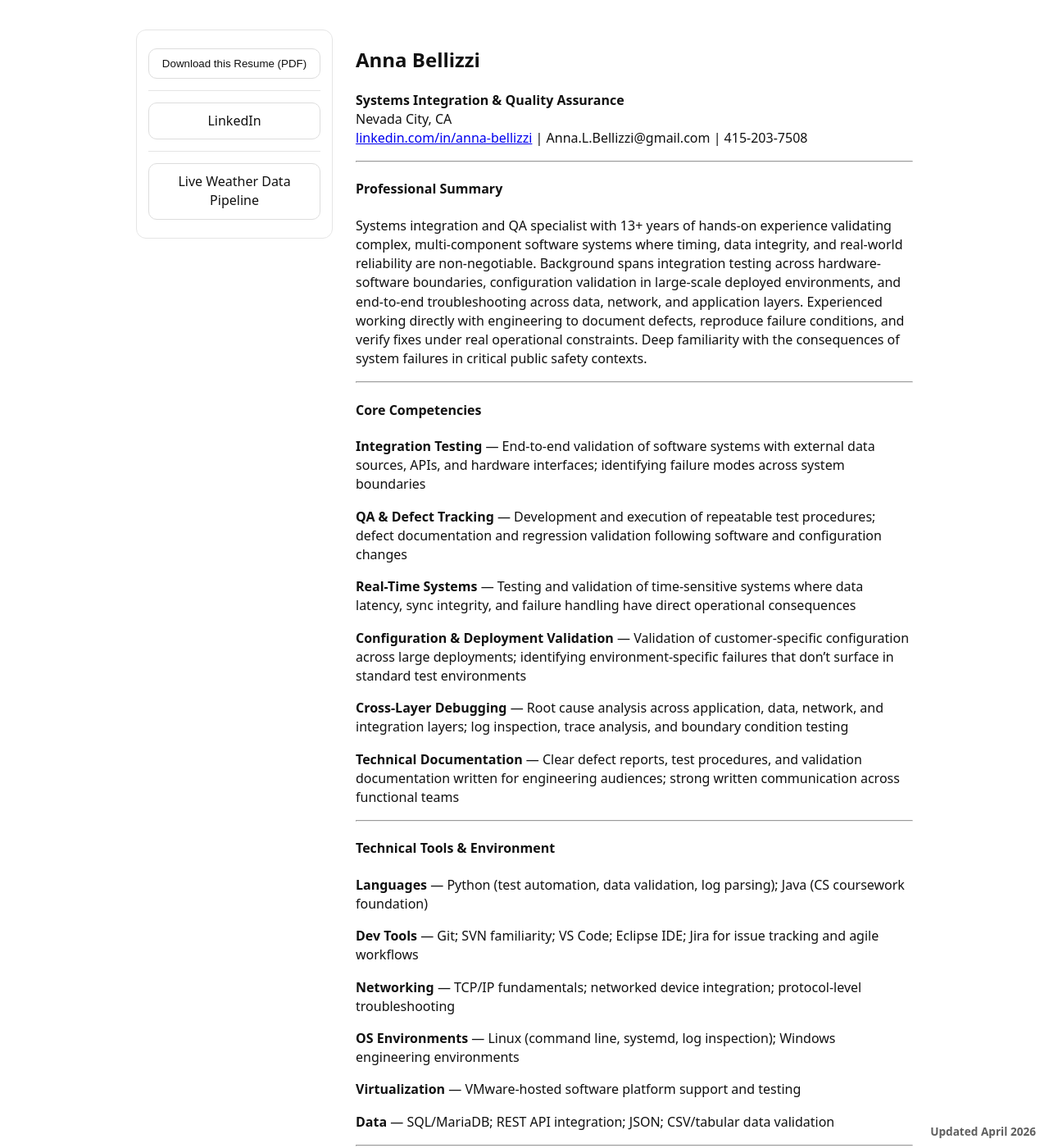
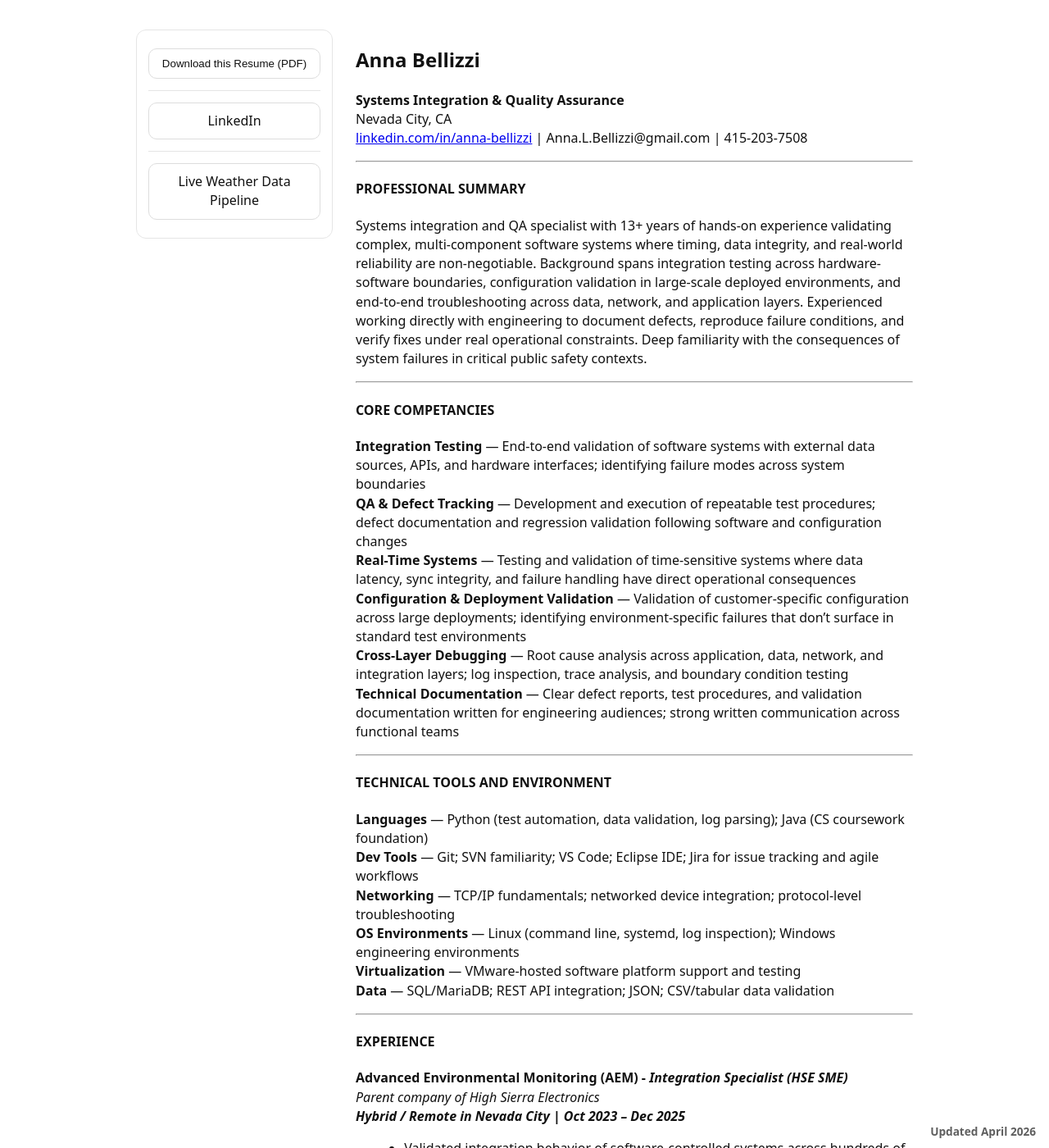
Before and after one commit to jostagirl/PublicResume, a Jekyll site: the page built from v/TabletCommand/index.md, in a window 1280 px wide and 1400 px high. Shown: the whole window at 82% size. Built offline with Jekyll 4.4.1, drawn with Linux system fonts in a browser that asks for light colours; our own code applies the rules of GitHub Pages for plain Markdown files; some of the changed text lies outside the part shown.

Commit message:
Publish resume site update

```diff
--- a/v/TabletCommand/index.md
+++ b/v/TabletCommand/index.md
@@ -10,45 +10,33 @@ Nevada City, CA<br/>
 <div class="resume-updated-sticky"><b>Updated April 2026</b></div>
 
 ---
-#### Professional Summary
+#### PROFESSIONAL SUMMARY
 
 Systems integration and QA specialist with 13+ years of hands-on experience validating complex, multi-component software systems where timing, data integrity, and real-world reliability are non-negotiable. Background spans integration testing across hardware-software boundaries, configuration validation in large-scale deployed environments, and end-to-end troubleshooting across data, network, and application layers. Experienced working directly with engineering to document defects, reproduce failure conditions, and verify fixes under real operational constraints. Deep familiarity with the consequences of system failures in critical public safety contexts.
 
 ---
 
-#### Core Competencies
+#### CORE COMPETANCIES
 
 **Integration Testing** — End-to-end validation of software systems with external data sources, APIs, and hardware interfaces; identifying failure modes across system boundaries
-
 **QA & Defect Tracking** — Development and execution of repeatable test procedures; defect documentation and regression validation following software and configuration changes
-
 **Real-Time Systems** — Testing and validation of time-sensitive systems where data latency, sync integrity, and failure handling have direct operational consequences
-
 **Configuration & Deployment Validation** — Validation of customer-specific configuration across large deployments; identifying environment-specific failures that don't surface in standard test environments
-
 **Cross-Layer Debugging** — Root cause analysis across application, data, network, and integration layers; log inspection, trace analysis, and boundary condition testing
-
 **Technical Documentation** — Clear defect reports, test procedures, and validation documentation written for engineering audiences; strong written communication across functional teams
 
 ---
-
-#### Technical Tools & Environment
+#### TECHNICAL TOOLS AND ENVIRONMENT
 
 **Languages** — Python (test automation, data validation, log parsing); Java (CS coursework foundation)
-
 **Dev Tools** — Git; SVN familiarity; VS Code; Eclipse IDE; Jira for issue tracking and agile workflows
-
 **Networking** — TCP/IP fundamentals; networked device integration; protocol-level troubleshooting
-
 **OS Environments** — Linux (command line, systemd, log inspection); Windows engineering environments
-
 **Virtualization** — VMware-hosted software platform support and testing
-
 **Data** — SQL/MariaDB; REST API integration; JSON; CSV/tabular data validation
 
 ---
-
-#### Experience
+#### EXPERIENCE
 
 **Advanced Environmental Monitoring (AEM) -** ***Integration Specialist (HSE SME)***
 *Parent company of High Sierra Electronics*
@@ -80,7 +68,7 @@ Systems integration and QA specialist with 13+ years of hands-on experience vali
 
 ---
 
-#### Education
+#### EDUCATION
 
 **B.S., Computer Science** — California State University, Monterey Bay
 **Mechatronics Certificate** — Sierra College
@@ -89,6 +77,6 @@ Systems integration and QA specialist with 13+ years of hands-on experience vali
 
 ---
 
-#### Recognition
+#### RECOGNITION
 
 **Best Overall Capstone** — CSU Monterey Bay Computer Science Program. Recognized for developing a PTZ camera integration system supporting emergency road safety and public works monitoring.
```
